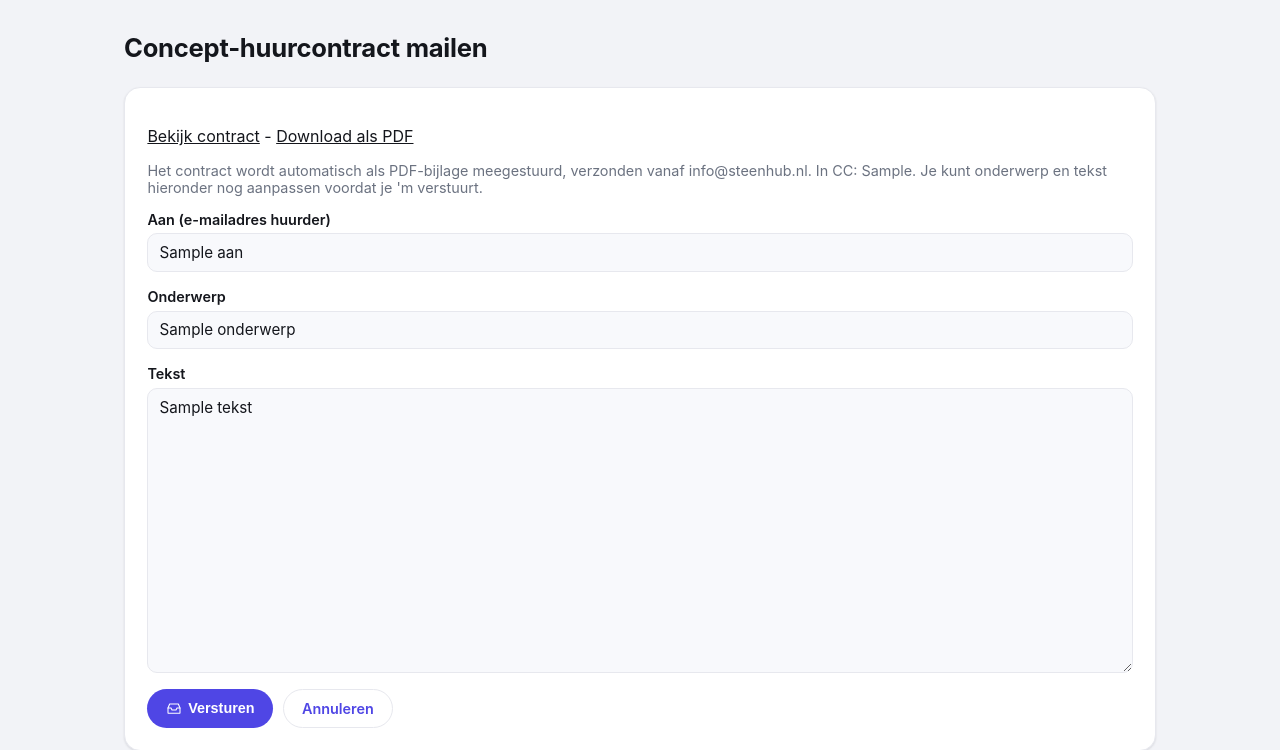
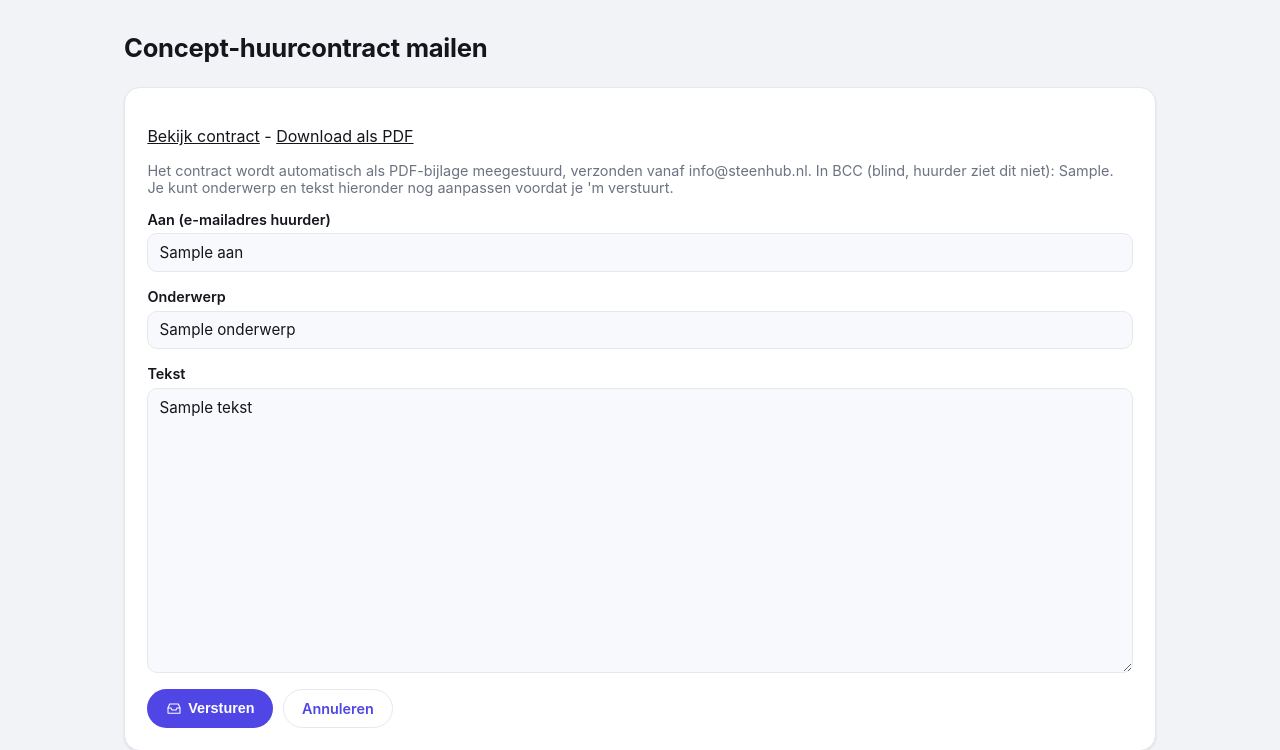
Before and after one commit to jmmreckman/kamerverhuur-scanner, a Flask app: template webapp/templates/contract_mailen.html in a window 1280 px wide. Shown: the top 750 px of the page. Run offline with Flask 3, Linux system fonts and the light colour scheme; the template is opened without the code that fills it: most values are stand-ins (such as "Sample title", 1, 10 or a date in 2020); parts of the project's set-up code (start-up, migrations or seed data) failed here and were passed over.

Commit message:
Contractmail: Jurian/Justin voortaan in BCC in plaats van zichtbare CC
De huurder zag tot nu toe de mailadressen van de beheerders in de CC van
het concept-huurcontract. Dat moet blind (BCC) zijn.

Co-Authored-By: Claude Sonnet 5 <noreply@anthropic.com>
Claude-Session: https://claude.ai/code/session_01A1CqEaH5MfvneD1xZWbshq

```diff
--- a/webapp/app.py
+++ b/webapp/app.py
@@ -839,7 +839,7 @@ def create_app(config: Config | None = None) -> Flask:
         except FileNotFoundError:
             abort(404)
         metadata = contracts.lees_metadata(pand_slug, bestandsnaam)
-        cc_adressen = list(dict.fromkeys(config.email_bcc + g.pand.extra_bcc))
+        bcc_adressen = list(dict.fromkeys(config.email_bcc + g.pand.extra_bcc))
 
         if request.method == "POST":
             aan = request.form.get("aan", "").strip()
@@ -849,7 +849,7 @@ def create_app(config: Config | None = None) -> Flask:
                 flash("Vul een e-mailadres van de huurder in.")
                 return render_template(
                     "contract_mailen.html", bestandsnaam=bestandsnaam,
-                    aan=aan, onderwerp=onderwerp, tekst=tekst, cc_adressen=cc_adressen,
+                    aan=aan, onderwerp=onderwerp, tekst=tekst, bcc_adressen=bcc_adressen,
                 )
             try:
                 pdf = contracts.genereer_pdf(pand_slug, bestandsnaam)
@@ -857,19 +857,19 @@ def create_app(config: Config | None = None) -> Flask:
                 flash("PDF-generatie is mislukt - het contract is niet gemaild.")
                 return render_template(
                     "contract_mailen.html", bestandsnaam=bestandsnaam,
-                    aan=aan, onderwerp=onderwerp, tekst=tekst, cc_adressen=cc_adressen,
+                    aan=aan, onderwerp=onderwerp, tekst=tekst, bcc_adressen=bcc_adressen,
                 )
             pdf_bestandsnaam = Path(bestandsnaam).with_suffix(".pdf").name
             try:
                 verstuur_email(
-                    config, aan, onderwerp, tekst, cc=cc_adressen,
+                    config, aan, onderwerp, tekst, bcc=bcc_adressen,
                     bijlagen=[(pdf_bestandsnaam, "application/pdf", pdf)],
                 )
             except MailError as exc:
                 flash(str(exc))
                 return render_template(
                     "contract_mailen.html", bestandsnaam=bestandsnaam,
-                    aan=aan, onderwerp=onderwerp, tekst=tekst, cc_adressen=cc_adressen,
+                    aan=aan, onderwerp=onderwerp, tekst=tekst, bcc_adressen=bcc_adressen,
                 )
             flash(f"Concept-huurcontract gemaild naar {aan}.")
             return redirect(url_for("contracten_overzicht", pand_slug=pand_slug))
@@ -878,7 +878,7 @@ def create_app(config: Config | None = None) -> Flask:
         return render_template(
             "contract_mailen.html", bestandsnaam=bestandsnaam,
             aan=metadata.get("email", ""), onderwerp=opgesteld["onderwerp"], tekst=opgesteld["tekst"],
-            cc_adressen=cc_adressen,
+            bcc_adressen=bcc_adressen,
         )
 
     # --- Documenten ---
--- a/webapp/templates/contract_mailen.html
+++ b/webapp/templates/contract_mailen.html
@@ -12,7 +12,7 @@
     - <a href="{{ url_for('contract_pdf', pand_slug=huidig_pand.slug, bestandsnaam=bestandsnaam) }}">Download als PDF</a>
   </p>
   <p class="muted">Het contract wordt automatisch als PDF-bijlage meegestuurd, verzonden vanaf info@steenhub.nl.
-     {% if cc_adressen %}In CC: {{ cc_adressen|join(', ') }}.{% endif %}
+     {% if bcc_adressen %}In BCC (blind, huurder ziet dit niet): {{ bcc_adressen|join(', ') }}.{% endif %}
      Je kunt onderwerp en tekst hieronder nog aanpassen voordat je 'm verstuurt.</p>
 
   <form method="post" onsubmit="return confirm('Concept-huurcontract nu versturen naar ' + this.aan.value + '?');">
```
Also changed, not shown: tests/test_contract_routes.py (+4 -3 lines).
